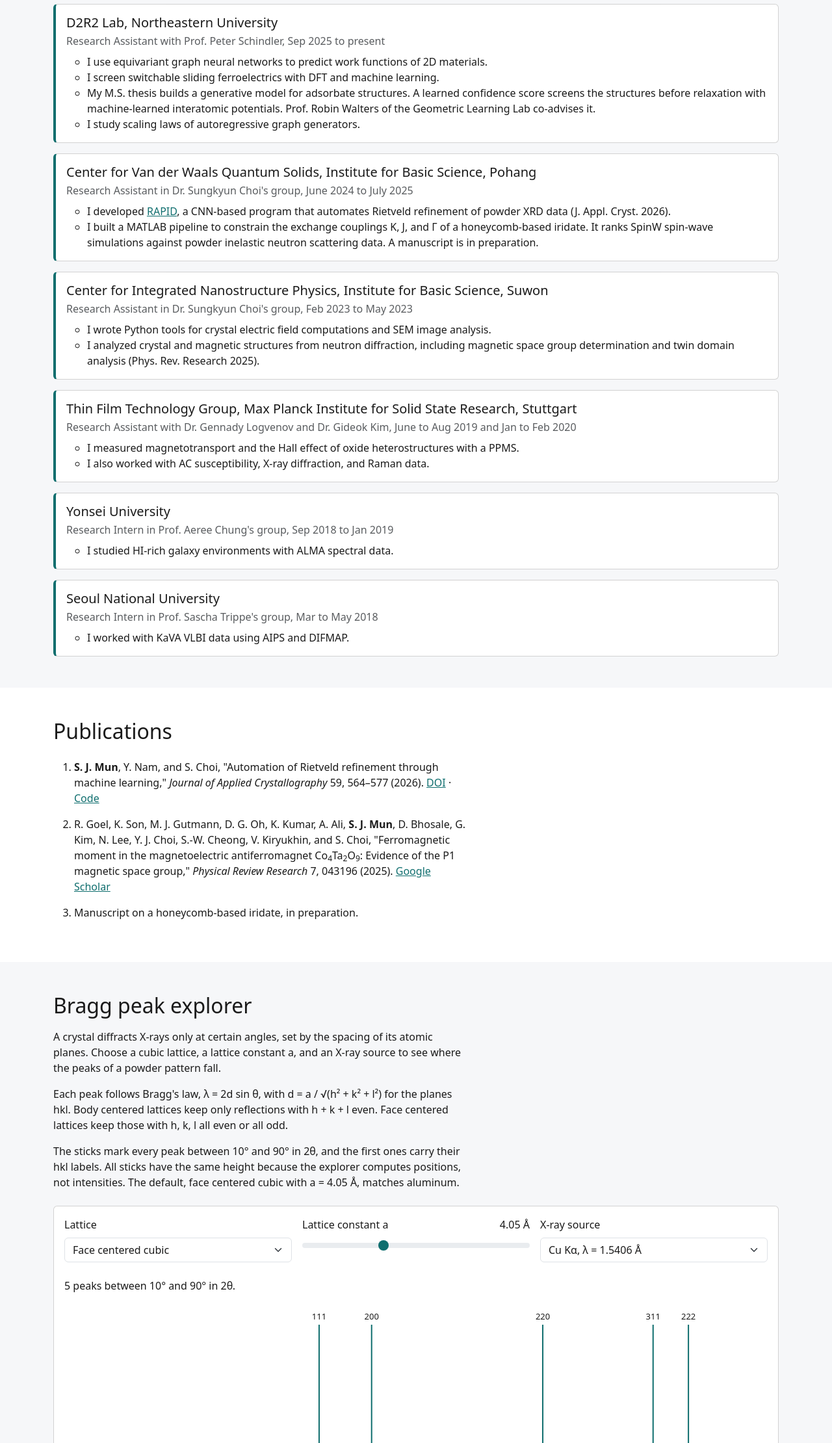
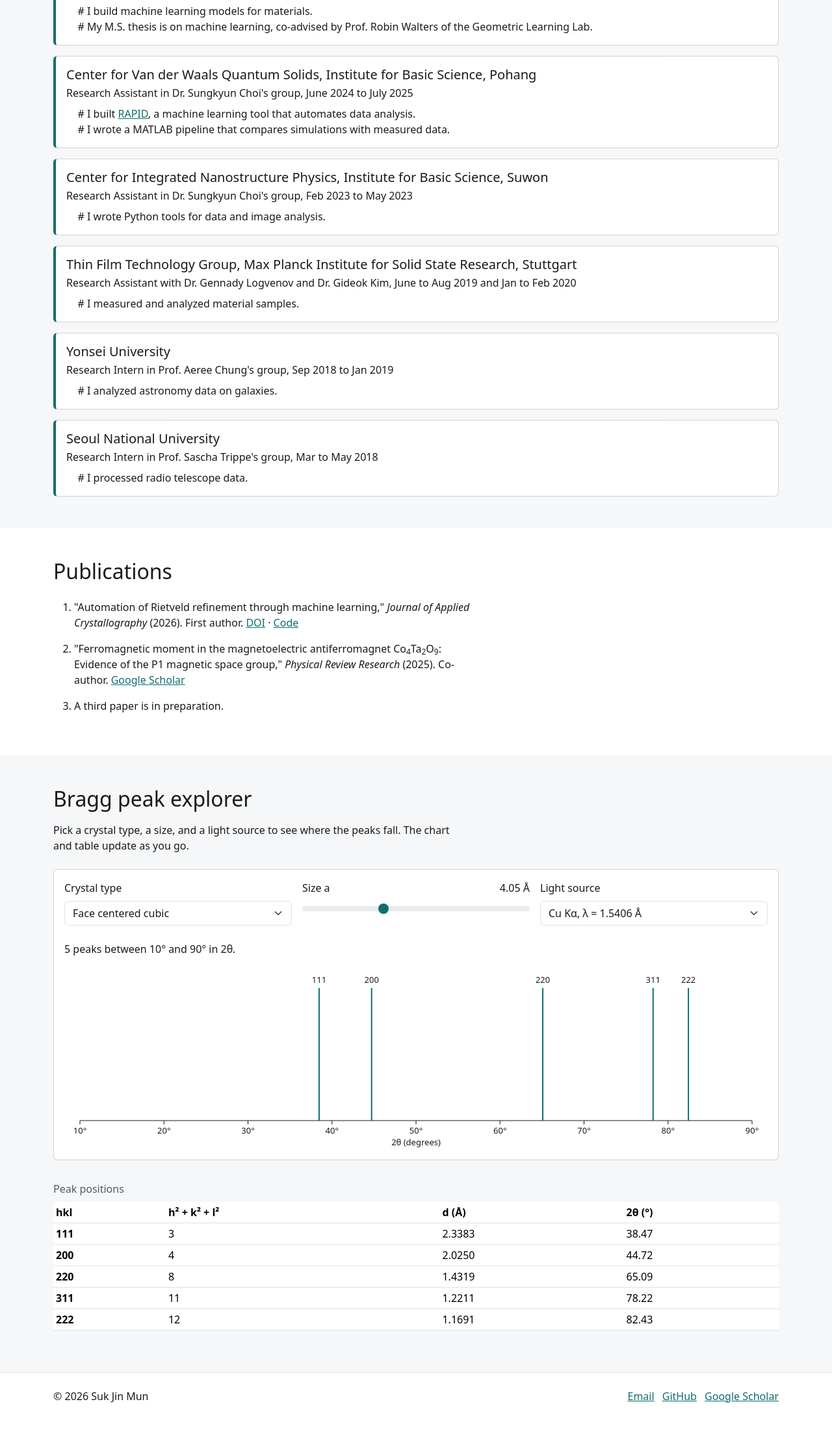
Before and after one commit to SukjinMun/CS5610_project1_SJM, a website: page research.html in a window 1280 px wide. Shown: the part 580-2800 px from the top of the page at 65% size. After the commit the page ends 2764 px from the top, so only its background shows below. Drawn offline with nearby package versions, Linux system fonts and the light colour scheme.

Commit message:
Use # list markers and simplify the page text

```diff
--- a/css/style.css
+++ b/css/style.css
@@ -21,8 +21,18 @@
   max-width: 70ch;
 }
 
+main ul {
+  list-style-type: "# ";
+}
+
 .navbar {
   --bs-navbar-active-color: var(--accent);
+}
+
+.navbar .nav-link:focus-visible {
+  outline: 0.125rem solid var(--accent);
+  outline-offset: 0.125rem;
+  box-shadow: none;
 }
 
 /* Experience */
--- a/js/ising.js
+++ b/js/ising.js
@@ -152,7 +152,7 @@ function listHistory() {
 
 // Status
 function announce() {
-  status.textContent = `${running ? "Running" : "Paused"} at temperature ${tempValue.textContent} on a ${n} by ${n} lattice: magnetization ${magnetization.textContent}, energy per spin ${energy.textContent}.`;
+  status.textContent = `${running ? "Running" : "Paused"} at temperature ${tempValue.textContent} on a ${n} by ${n} grid: magnetization ${magnetization.textContent}, energy per spin ${energy.textContent}.`;
   spoken = performance.now();
   listHistory();
 }
--- a/research.html
+++ b/research.html
@@ -5,7 +5,7 @@
     <meta name="viewport" content="width=device-width, initial-scale=1" />
     <meta
       name="description"
-      content="Research experience, publications, and a Bragg peak explorer by Suk Jin Mun."
+      content="Research, publications, and a Bragg peak explorer by Suk Jin Mun."
     />
     <meta name="author" content="Suk Jin Mun" />
     <title>Research | Suk Jin Mun</title>
@@ -68,22 +68,13 @@
         <div class="container">
           <h1 class="display-5">Research</h1>
           <p class="lead prose">
-            I build machine learning methods for materials discovery and
-            characterization, drawing on earlier work in X-ray and neutron
-            diffraction.
+            I use data science and machine learning for materials research.
           </p>
           <h2 class="h4 mt-4">Research interests</h2>
           <ul class="prose">
-            <li>
-              Machine learning methods that accelerate materials discovery and
-              characterization
-            </li>
-            <li>Generative models for atomistic structures</li>
-            <li>
-              Machine-learned interatomic potentials and DFT screening of 2D
-              materials
-            </li>
-            <li>Powder XRD and neutron diffraction analysis</li>
+            <li>Machine learning for materials discovery</li>
+            <li>Machine learning to design new materials</li>
+            <li>Automating materials data analysis</li>
           </ul>
         </div>
       </section>
@@ -92,32 +83,19 @@
       <section id="experience" class="band py-5">
         <div class="container">
           <h2 class="mb-4">Experience</h2>
-          <ol class="list-unstyled mb-0">
+          <ol class="list-unstyled mb-0" role="list">
             <li class="card xp-card mb-3">
               <div class="card-body">
                 <h3 class="h5 card-title">D2R2 Lab, Northeastern University</h3>
-                <p class="card-subtitle mb-2 text-body-secondary">
+                <p class="card-subtitle mb-2">
                   Research Assistant with Prof. Peter Schindler, Sep 2025 to
                   present
                 </p>
                 <ul class="mb-0">
+                  <li>I build machine learning models for materials.</li>
                   <li>
-                    I use equivariant graph neural networks to predict work
-                    functions of 2D materials.
-                  </li>
-                  <li>
-                    I screen switchable sliding ferroelectrics with DFT and
-                    machine learning.
-                  </li>
-                  <li>
-                    My M.S. thesis builds a generative model for adsorbate
-                    structures. A learned confidence score screens the
-                    structures before relaxation with machine-learned
-                    interatomic potentials. Prof. Robin Walters of the Geometric
-                    Learning Lab co-advises it.
-                  </li>
-                  <li>
-                    I study scaling laws of autoregressive graph generators.
+                    My M.S. thesis is on machine learning, co-advised by Prof.
+                    Robin Walters of the Geometric Learning Lab.
                   </li>
                 </ul>
               </div>
@@ -128,22 +106,19 @@
                   Center for Van der Waals Quantum Solids, Institute for Basic
                   Science, Pohang
                 </h3>
-                <p class="card-subtitle mb-2 text-body-secondary">
+                <p class="card-subtitle mb-2">
                   Research Assistant in Dr. Sungkyun Choi's group, June 2024 to
                   July 2025
                 </p>
                 <ul class="mb-0">
                   <li>
-                    I developed
+                    I built
                     <a href="https://github.com/DataForgeSci/RAPID">RAPID</a>, a
-                    CNN-based program that automates Rietveld refinement of
-                    powder XRD data (J. Appl. Cryst. 2026).
+                    machine learning tool that automates data analysis.
                   </li>
                   <li>
-                    I built a MATLAB pipeline to constrain the exchange
-                    couplings K, J, and Γ of a honeycomb-based iridate. It ranks
-                    SpinW spin-wave simulations against powder inelastic neutron
-                    scattering data. A manuscript is in preparation.
+                    I wrote a MATLAB pipeline that compares simulations with
+                    measured data.
                   </li>
                 </ul>
               </div>
@@ -154,20 +129,12 @@
                   Center for Integrated Nanostructure Physics, Institute for
                   Basic Science, Suwon
                 </h3>
-                <p class="card-subtitle mb-2 text-body-secondary">
+                <p class="card-subtitle mb-2">
                   Research Assistant in Dr. Sungkyun Choi's group, Feb 2023 to
                   May 2023
                 </p>
                 <ul class="mb-0">
-                  <li>
-                    I wrote Python tools for crystal electric field computations
-                    and SEM image analysis.
-                  </li>
-                  <li>
-                    I analyzed crystal and magnetic structures from neutron
-                    diffraction, including magnetic space group determination
-                    and twin domain analysis (Phys. Rev. Research 2025).
-                  </li>
+                  <li>I wrote Python tools for data and image analysis.</li>
                 </ul>
               </div>
             </li>
@@ -177,46 +144,36 @@
                   Thin Film Technology Group, Max Planck Institute for Solid
                   State Research, Stuttgart
                 </h3>
-                <p class="card-subtitle mb-2 text-body-secondary">
+                <p class="card-subtitle mb-2">
                   Research Assistant with Dr. Gennady Logvenov and Dr. Gideok
                   Kim, June to Aug 2019 and Jan to Feb 2020
                 </p>
                 <ul class="mb-0">
-                  <li>
-                    I measured magnetotransport and the Hall effect of oxide
-                    heterostructures with a PPMS.
-                  </li>
-                  <li>
-                    I also worked with AC susceptibility, X-ray diffraction, and
-                    Raman data.
-                  </li>
+                  <li>I measured and analyzed material samples.</li>
                 </ul>
               </div>
             </li>
             <li class="card xp-card mb-3">
               <div class="card-body">
                 <h3 class="h5 card-title">Yonsei University</h3>
-                <p class="card-subtitle mb-2 text-body-secondary">
+                <p class="card-subtitle mb-2">
                   Research Intern in Prof. Aeree Chung's group, Sep 2018 to Jan
                   2019
                 </p>
                 <ul class="mb-0">
-                  <li>
-                    I studied HI-rich galaxy environments with ALMA spectral
-                    data.
-                  </li>
+                  <li>I analyzed astronomy data on galaxies.</li>
                 </ul>
               </div>
             </li>
             <li class="card xp-card">
               <div class="card-body">
                 <h3 class="h5 card-title">Seoul National University</h3>
-                <p class="card-subtitle mb-2 text-body-secondary">
+                <p class="card-subtitle mb-2">
                   Research Intern in Prof. Sascha Trippe's group, Mar to May
                   2018
                 </p>
                 <ul class="mb-0">
-                  <li>I worked with KaVA VLBI data using AIPS and DIFMAP.</li>
+                  <li>I processed radio telescope data.</li>
                 </ul>
               </div>
             </li>
@@ -230,26 +187,22 @@
           <h2 class="mb-4">Publications</h2>
           <ol class="prose">
             <li class="mb-3">
-              <strong>S. J. Mun</strong>, Y. Nam, and S. Choi, "Automation of
-              Rietveld refinement through machine learning,"
-              <cite>Journal of Applied Crystallography</cite> 59, 564–577
-              (2026).
+              "Automation of Rietveld refinement through machine learning,"
+              <cite>Journal of Applied Crystallography</cite> (2026). First
+              author.
               <a href="https://doi.org/10.1107/S1600576726001494">DOI</a> ·
               <a href="https://github.com/DataForgeSci/RAPID">Code</a>
             </li>
             <li class="mb-3">
-              R. Goel, K. Son, M. J. Gutmann, D. G. Oh, K. Kumar, A. Ali,
-              <strong>S. J. Mun</strong>, D. Bhosale, G. Kim, N. Lee, Y. J.
-              Choi, S.-W. Cheong, V. Kiryukhin, and S. Choi, "Ferromagnetic
-              moment in the magnetoelectric antiferromagnet
+              "Ferromagnetic moment in the magnetoelectric antiferromagnet
               Co<sub>4</sub>Ta<sub>2</sub>O<sub>9</sub>: Evidence of the P1
-              magnetic space group," <cite>Physical Review Research</cite> 7,
-              043196 (2025).
+              magnetic space group," <cite>Physical Review Research</cite>
+              (2025). Co-author.
               <a href="https://scholar.google.com/citations?user=4GZ-Vby3bxQC"
                 >Google Scholar</a
               >
             </li>
-            <li>Manuscript on a honeycomb-based iridate, in preparation.</li>
+            <li>A third paper is in preparation.</li>
           </ol>
         </div>
       </section>
@@ -258,33 +211,17 @@
       <section id="bragg" class="band py-5">
         <div class="container">
           <h2 class="mb-3">Bragg peak explorer</h2>
-          <div class="prose mb-4">
-            <p>
-              A crystal diffracts X-rays only at certain angles, set by the
-              spacing of its atomic planes. Choose a cubic lattice, a lattice
-              constant a, and an X-ray source to see where the peaks of a powder
-              pattern fall.
-            </p>
-            <p>
-              Each peak follows Bragg's law,
-              <span class="text-nowrap">λ = 2d sin θ</span>, with
-              <span class="text-nowrap">d = a / √(h² + k² + l²)</span> for the
-              planes hkl. Body centered lattices keep only reflections with h +
-              k + l even. Face centered lattices keep those with h, k, l all
-              even or all odd.
-            </p>
-            <p>
-              The sticks mark every peak between 10° and 90° in 2θ, and the
-              first ones carry their hkl labels. All sticks have the same height
-              because the explorer computes positions, not intensities. The
-              default, face centered cubic with a = 4.05 Å, matches aluminum.
-            </p>
-          </div>
+          <p class="prose mb-4">
+            Pick a crystal type, a size, and a light source to see where the
+            peaks fall. The chart and table update as you go.
+          </p>
           <div class="card">
             <div class="card-body">
               <form class="bragg-form row g-3">
                 <div class="col-md-4">
-                  <label class="form-label" for="bragg-lattice">Lattice</label>
+                  <label class="form-label" for="bragg-lattice"
+                    >Crystal type</label
+                  >
                   <select class="form-select bragg-lattice" id="bragg-lattice">
                     <option value="sc">Simple cubic</option>
                     <option value="bcc">Body centered cubic</option>
@@ -293,9 +230,7 @@
                 </div>
                 <div class="col-md-4">
                   <div class="d-flex justify-content-between">
-                    <label class="form-label" for="bragg-a"
-                      >Lattice constant a</label
-                    >
+                    <label class="form-label" for="bragg-a">Size a</label>
                     <output class="bragg-a-value" for="bragg-a">4.05 Å</output>
                   </div>
                   <input
@@ -310,7 +245,7 @@
                 </div>
                 <div class="col-md-4">
                   <label class="form-label" for="bragg-source"
-                    >X-ray source</label
+                    >Light source</label
                   >
                   <select class="form-select bragg-source" id="bragg-source">
                     <option value="1.5406" selected>Cu Kα, λ = 1.5406 Å</option>
@@ -357,7 +292,7 @@
         class="container d-flex flex-column flex-sm-row justify-content-between gap-2"
       >
         <p class="mb-0">© <span class="footer-year">2026</span> Suk Jin Mun</p>
-        <ul class="list-inline mb-0">
+        <ul class="list-inline mb-0" role="list">
           <li class="list-inline-item">
             <a href="mailto:mun.s@northeastern.edu">Email</a>
           </li>
```
Also changed, not shown: index.html (+19 -34 lines), lab.html (+12 -34 lines).
